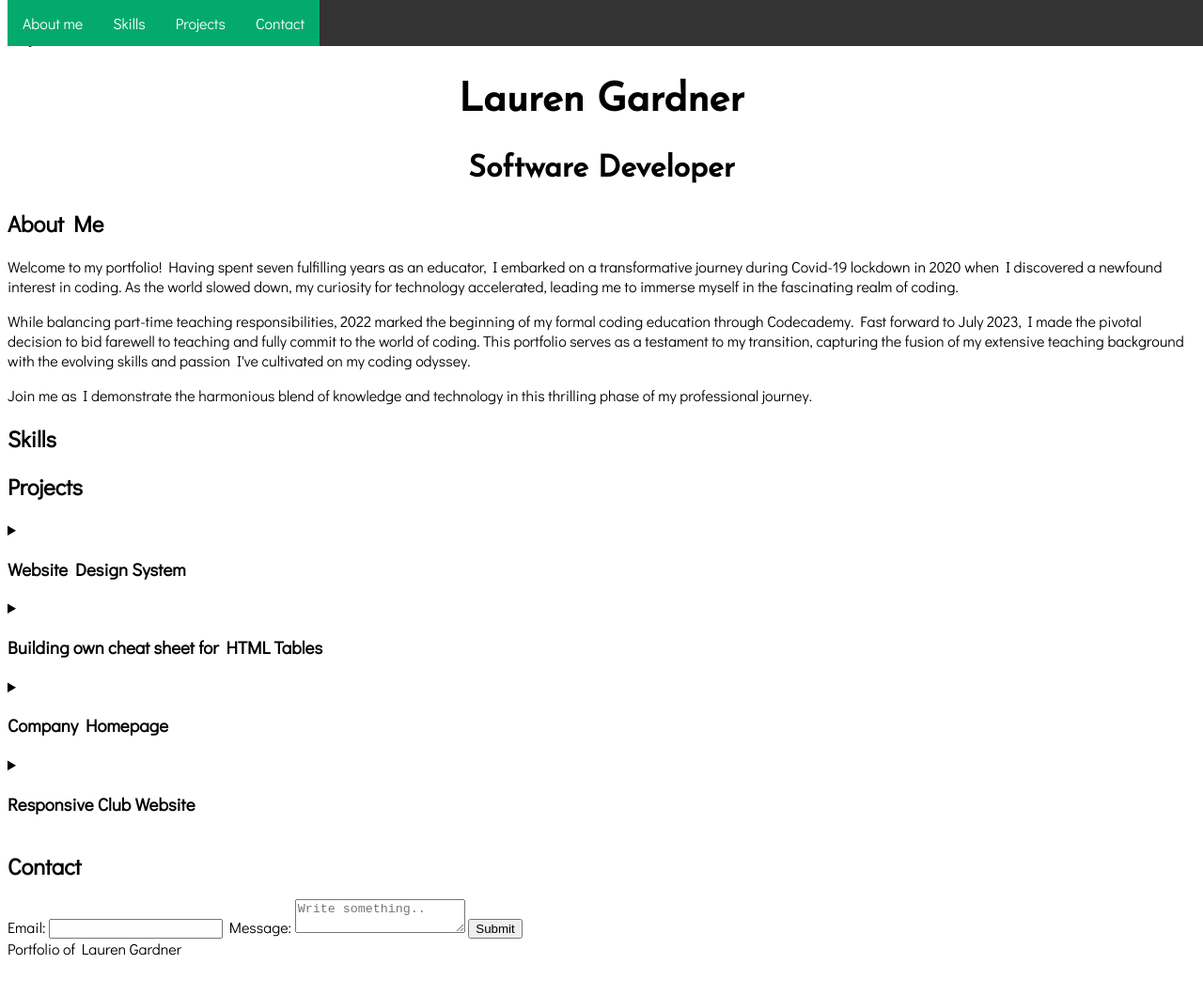
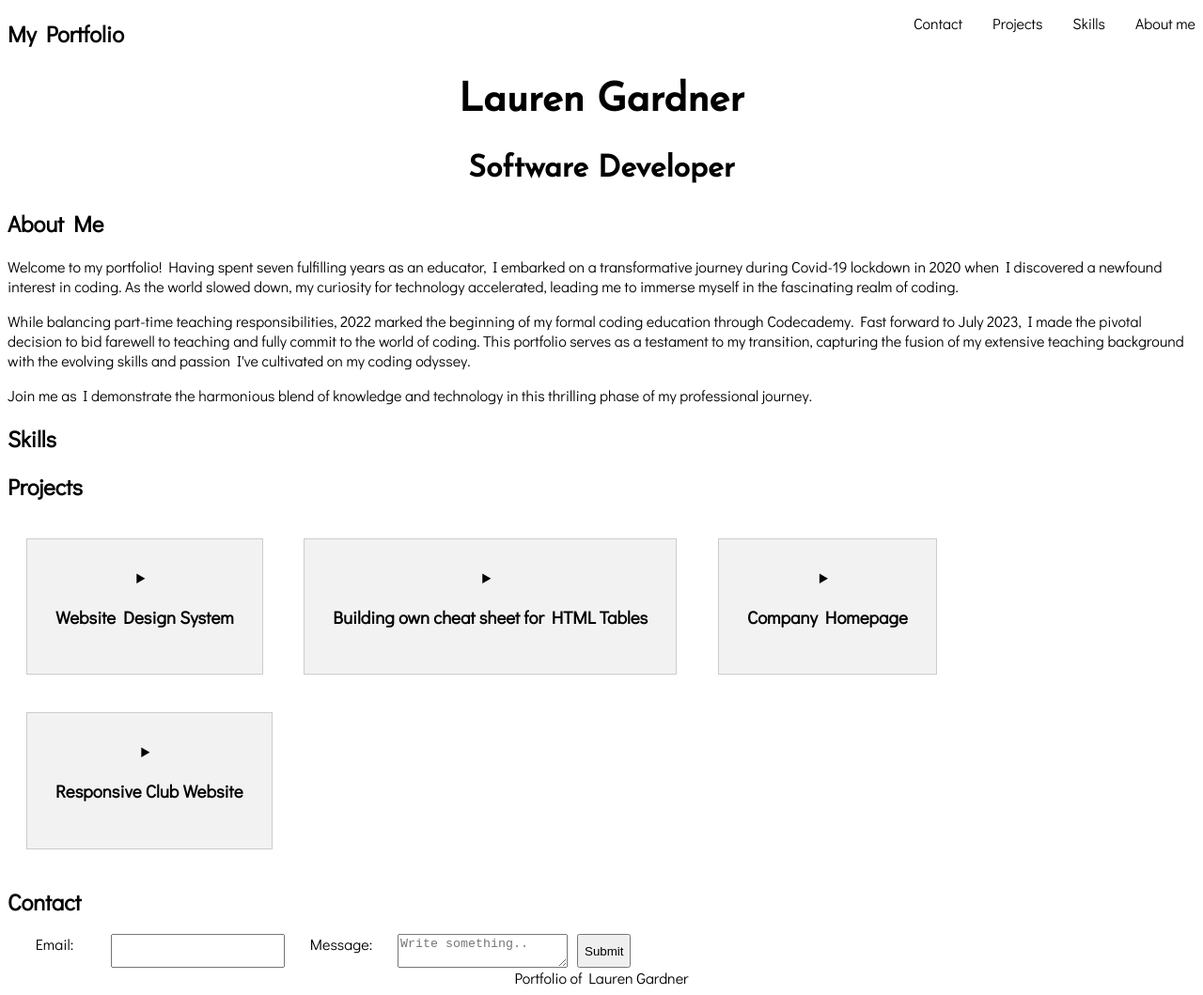
Before and after one commit to laureng9/My-portfolio, a plain HTML site: page index.html in a window 1280 px wide. Shown: the whole page at 94% size. Before the commit the page ends 1028 px from the top, so only its background shows below. Drawn offline with Linux system fonts and the light colour scheme.

Commit message:
updated nav, project section, form and footer

```diff
--- a/style.css
+++ b/style.css
@@ -36,45 +36,80 @@ body {
 }
 
 nav {
-    ul {
+    float:
+}
+
+nav ul {
     list-style-type: none;
     margin: 0;
     padding: 0;
     overflow: hidden;
-        background-color: #333;
+    background-color: transparent;
     position: fixed;
     top: 0;
     width: 100%;
+    /* float: left; */
 }
 
-    li {
-        float: left;
+nav li {
+    /* float: right; */
 }
 
-    li a {
+nav li a {
     display: block;
-        color: white;
+    color: rgb(0, 0, 0);
     text-align: center;
     padding: 14px 16px;
     text-decoration: none;
+    float: right;
+
 }
 
 /* Change the link color to #111 (black) on hover */
-    li a:hover {
+nav li a:hover {
     background-color: #111;
 }
 
-    .active {
+
+nav.active {
     background-color: #04AA6D;
 }
 
+
+
+details {
+    display: inline-grid;
+    justify-content: space-evenly;
+    background-color: #f2f2f2;
+    border: 1px solid #ccc;
+    padding: 30px;
+    margin: 20px 20px;
+    text-align: center;
 }
 
-details {}
+.project-title {
+    text-align: center;
+}
+
 
 summary {}
 
-footer {}
+form {
+    text-align: center;
+    display: flex;
+    flex-wrap: wrap;
+    gap: 10px;
+}
+
+label {
+    display: inline-block;
+    width: 100px;
+    flex-wrap: wrap;
+}
+
+footer {
+    text-align: center;
+}
 
 section {}
 
```
Lines whose indentation alone changed are shown as unchanged.
